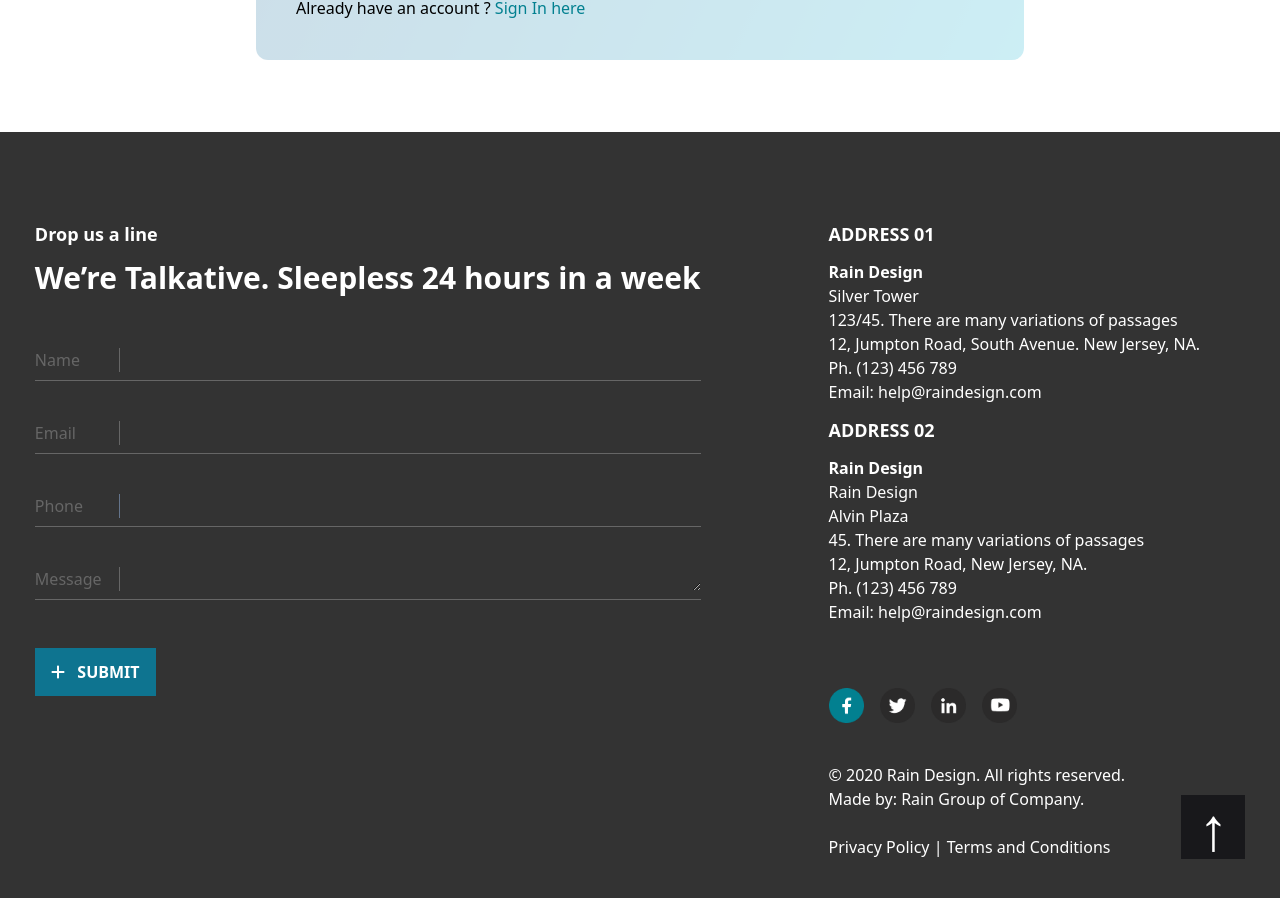
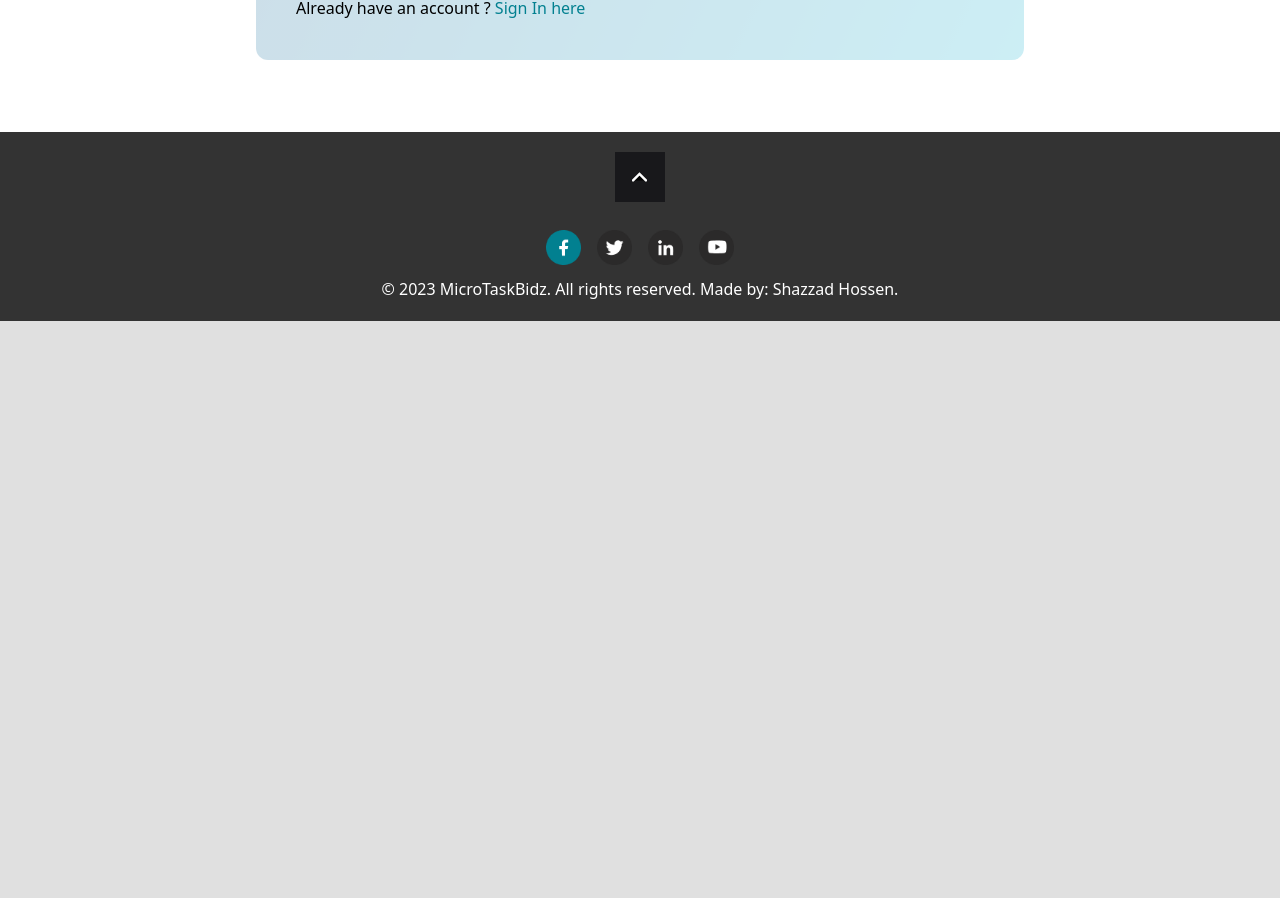
Before and after one commit to Shazzad-Hossen/microtaskbidz-web-app, a React (Create React App) app: page /user in a window 1280 px wide. Shown: the part 1012-1910 px from the top of the page. After the commit the page ends 1333 px from the top, so only its background shows below. Built offline with nearby package versions, Linux system fonts and the light colour scheme.

Commit message:
Footer design changed

```diff
--- a/src/components/Footer/Footer.css
+++ b/src/components/Footer/Footer.css
@@ -1,5 +1,23 @@
 .footer-container {
-    background: #333333;
-    padding-top:80px;
-    padding-bottom: 153px;
+  background: #333333;
+  padding-top: 20px;
+  padding-bottom: 20px;
 }
+#rotate {
+  transform: rotate(180deg);
+}
+
+.showContent {
+  max-height: 0px;
+  overflow: hidden;
+  transition: max-height 1s ease-in;
+}
+.showContent.active {
+  max-height: 100vh;
+}
+#svgArrow.active {
+  transform: rotate(180deg);
+}
+#svgArrow {
+  transition: transform 0.5s ease-in;
+}
--- a/src/components/Footer/Footer.js
+++ b/src/components/Footer/Footer.js
@@ -7,10 +7,37 @@ import inico from "../../images/icons/Linked in.png";
 import ytico from "../../images/icons/YouTube.png";
 
 const Footer = () => {
+  const footerAccordion = () => {
+    document.getElementById("showContentright").classList.toggle("active");
+    document.getElementById("showContentleft").classList.toggle("active");
+    document.getElementById("svgArrow").classList.toggle("active");
+  };
+
   return (
     <div className="footer-container">
+      <div
+        onClick={footerAccordion}
+        className="  mx-auto flex  max-w-[1280px] justify-center text-white"
+      >
+        {" "}
+        <span
+          id="rotate"
+          className=" flex h-[50px] w-[50px] items-center justify-center bg-zinc-900"
+        >
+          <svg id="svgArrow" width="15" height="10" viewBox="0 0 42 25">
+            <path
+              d="M3 3L21 21L39 3"
+              stroke="white"
+              stroke-width="7"
+              stroke-linecap="round"
+            />
+          </svg>
+        </span>
+      </div>
+
       <div className="mx-auto flex   flex-col justify-center gap-32 p-2  text-white md:flex-row">
         <div className="">
+          <div id="showContentleft" className="showContent">
             <p className="mb-3 text-lg font-semibold">Drop us a line</p>
             <h1 className="mb-3 text-3xl font-bold">
               We’re Talkative. Sleepless 24 hours in a week
@@ -59,8 +86,10 @@ const Footer = () => {
             <br /> <br />
             <ButtonPrimary text="SUBMIT"></ButtonPrimary>
           </div>
+        </div>
 
         <div className="">
+          <div id="showContentright" className="showContent">
             <h1 className="mb-3 text-lg font-bold">ADDRESS 01</h1>
             <h1 className="text-base font-bold">Rain Design</h1>
             <p className=" mb-3">
@@ -81,8 +110,11 @@ const Footer = () => {
               Ph. (123) 456 789 <br />
               Email: help@raindesign.com
             </p>
+          </div>
+        </div>
+      </div>
 
-          <div className="mt-16 flex gap-4">
+      <div className="mt-3 flex justify-center gap-4">
         <img
           className="max-h-[35px] w-[100%] max-w-[35px]"
           src={fbico}
@@ -105,22 +137,9 @@ const Footer = () => {
         />
       </div>
 
-          <div className="flex items-end gap-14">
-            <p className="mt-10">
-              © 2020 Rain Design. All rights reserved. <br />
-              Made by: Rain Group of Company. <br /> <br />
-              Privacy Policy | Terms and Conditions
+      <p className="mt-3 flex justify-center text-center text-white">
+        © 2023 MicroTaskBidz. All rights reserved. Made by: Shazzad Hossen.
       </p>
-
-            <a href="#top">
-              <button className=" h-16 w-16 bg-zinc-900 text-6xl">
-                {" "}
-                &uarr;
-              </button>
-            </a>
-          </div>
-        </div>
-      </div>
     </div>
   );
 };
--- a/src/components/Header/Header.js
+++ b/src/components/Header/Header.js
@@ -15,7 +15,7 @@ const Header = ({ text, isShow }) => {
         </div>
       )}
       {!isShow && (
-        <div className="flex flex-col-reverse items-center justify-center justify-center  gap-10 text-white lg:flex-row">
+        <div className="flex flex-col-reverse items-center justify-center  gap-10 text-white lg:flex-row">
           <div className="border-4  p-8">
             <h1 className="text-4xl font-bold">
               BID OR HIRE AT A TIME <br />
```
Lines whose indentation alone changed are shown as unchanged.
